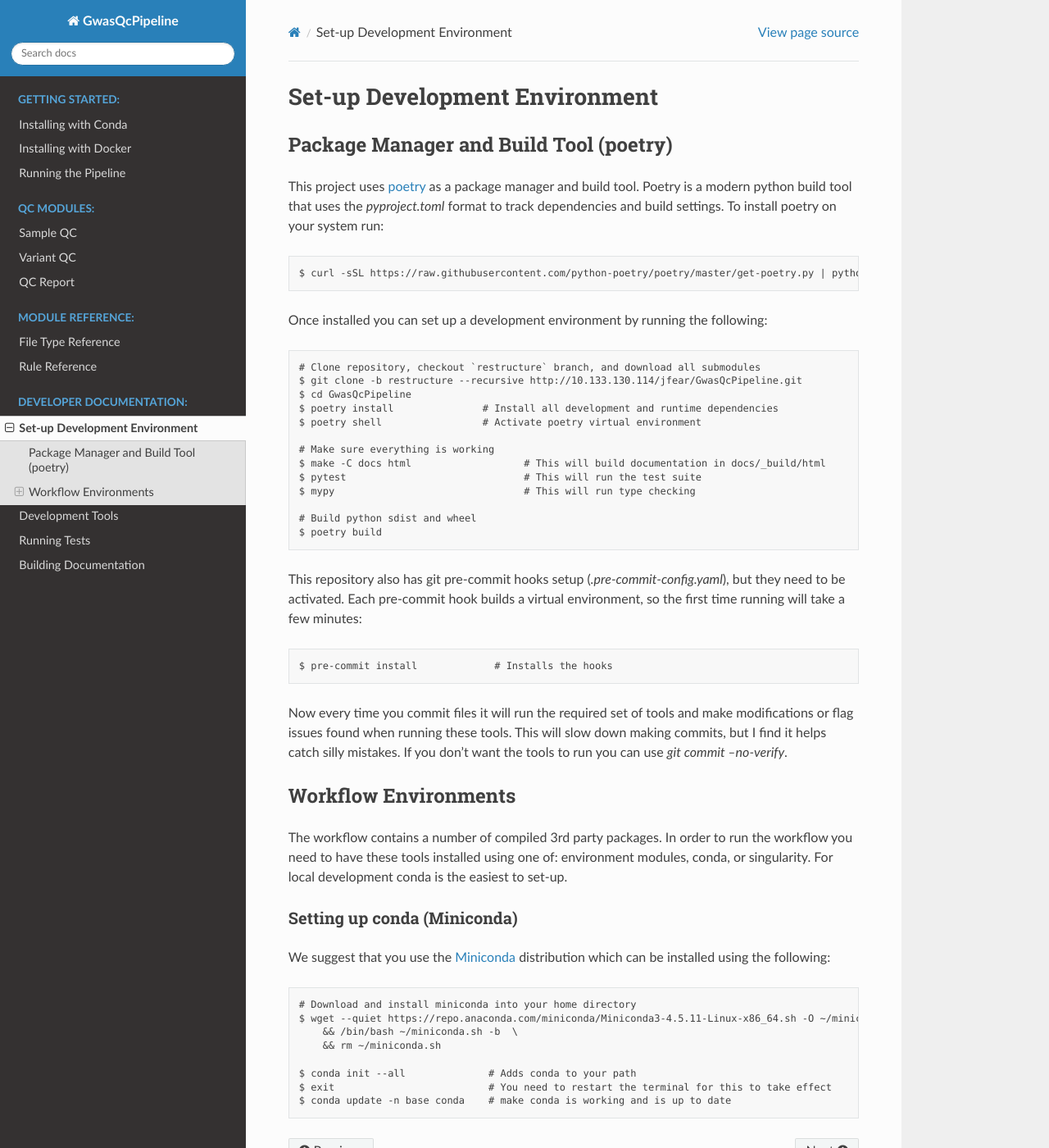
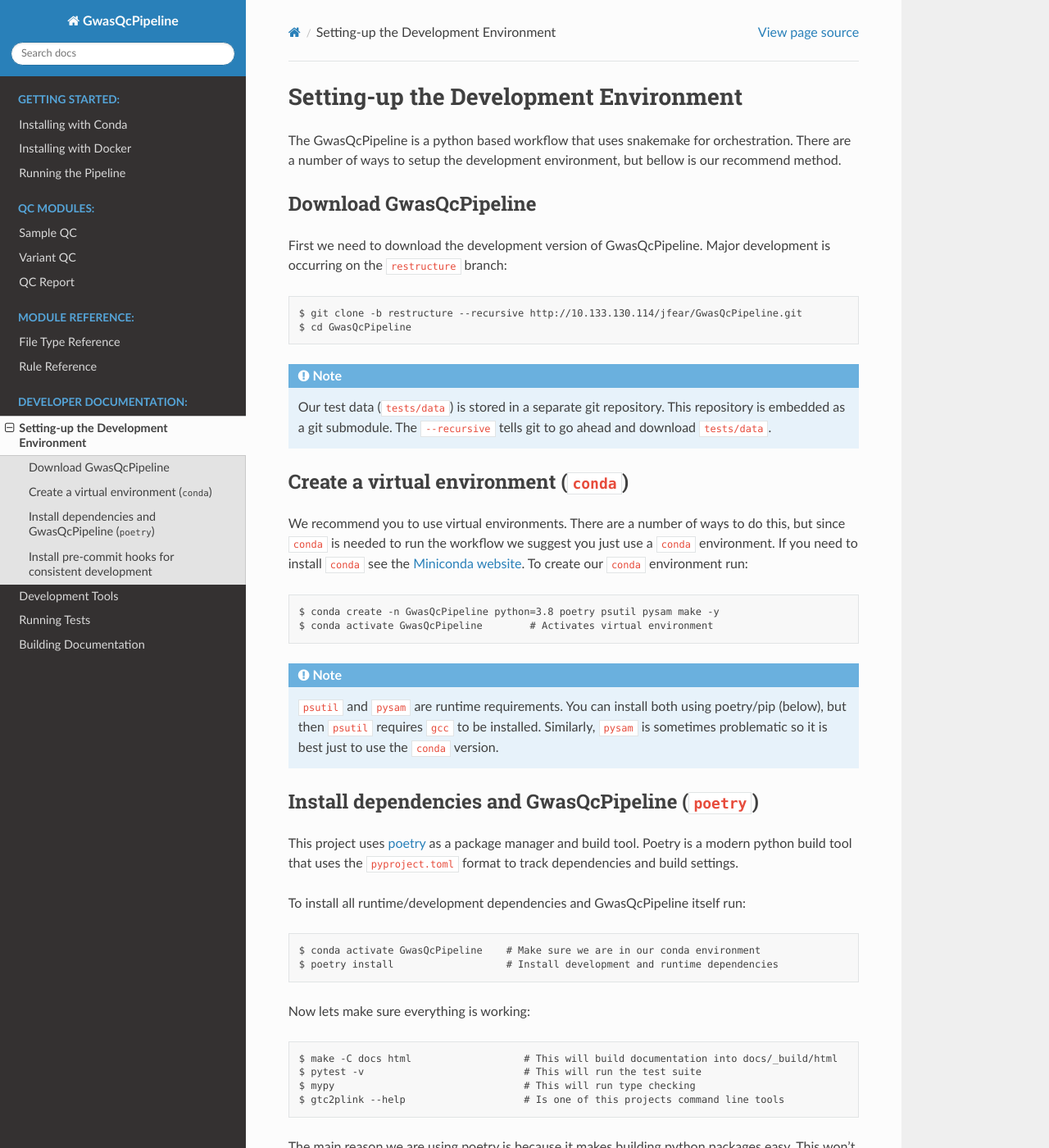
Before and after one commit to NCI-CGR/GwasQcPipeline, a Sphinx documentation site: the page built from docs/dev_docs/setup.rst, in a window 1280 px wide and 1400 px high. Shown: the whole window at 82% size. Built offline with Sphinx 7.4.7 and the Read the Docs theme 2.0.0, drawn with Linux system fonts in a browser that asks for light colours; some of the changed text lies outside the part shown.

Commit message:
Updates setup instructions.

```diff
--- a/docs/dev_docs/setup.rst
+++ b/docs/dev_docs/setup.rst
@@ -1,54 +1,78 @@
-Set-up Development Environment
-==============================
+Setting-up the Development Environment
+======================================
 
-Package Manager and Build Tool (poetry)
----------------------------------------
+The GwasQcPipeline is a python based workflow that uses snakemake for orchestration. There are a number of ways to setup the development environment, but bellow is our recommend method.
 
-This project uses poetry_ as a package manager and build tool. Poetry is a modern python build tool that uses the `pyproject.toml` format to track dependencies and build settings. To install poetry on your system run::
+Download GwasQcPipeline
+-----------------------
 
-    $ curl -sSL https://raw.githubusercontent.com/python-poetry/poetry/master/get-poetry.py | python
+First we need to download the development version of GwasQcPipeline. Major development is occurring on the ``restructure`` branch::
+
+    $ git clone -b restructure --recursive http://10.133.130.114/jfear/GwasQcPipeline.git
+    $ cd GwasQcPipeline
+
+.. note::
+
+    Our test data (``tests/data``) is stored in a separate git repository. This repository is embedded as a git submodule. The ``--recursive`` tells git to go ahead and download ``tests/data``.
+
+
+Create a virtual environment (``conda``)
+----------------------------------------
+
+We recommend you to use virtual environments. There are a number of ways to do this, but since ``conda`` is needed to run the workflow we suggest you just use a ``conda`` environment. If you need to install ``conda`` see the `Miniconda website`_. To create our ``conda`` environment run::
+
+    $ conda create -n GwasQcPipeline python=3.8 poetry psutil pysam make -y
+    $ conda activate GwasQcPipeline        # Activates virtual environment
+
+.. _Miniconda website: https://docs.conda.io/en/latest/miniconda.html
+
+.. note::
+
+    ``psutil`` and ``pysam`` are runtime requirements. You can install both using poetry/pip (below), but then ``psutil`` requires ``gcc`` to be installed. Similarly, ``pysam`` is sometimes problematic so it is best just to use the ``conda`` version.
+
+Install dependencies and GwasQcPipeline (``poetry``)
+----------------------------------------------------
+
+This project uses poetry_ as a package manager and build tool. Poetry is a modern python build tool that uses the ``pyproject.toml`` format to track dependencies and build settings.
 
 .. _poetry: https://python-poetry.org/
 
-Once installed you can set up a development environment by running the following::
+To install all runtime/development dependencies and GwasQcPipeline itself run::
 
-    # Clone repository, checkout `restructure` branch, and download all submodules
-    $ git clone -b restructure --recursive http://10.133.130.114/jfear/GwasQcPipeline.git
-    $ cd GwasQcPipeline
-    $ poetry install               # Install all development and runtime dependencies
-    $ poetry shell                 # Activate poetry virtual environment
+    $ conda activate GwasQcPipeline    # Make sure we are in our conda environment
+    $ poetry install                   # Install development and runtime dependencies
 
-    # Make sure everything is working
-    $ make -C docs html                   # This will build documentation in docs/_build/html
-    $ pytest                              # This will run the test suite
+Now lets make sure everything is working::
+
+    $ make -C docs html                   # This will build documentation into docs/_build/html
+    $ pytest -v                           # This will run the test suite
     $ mypy                                # This will run type checking
+    $ gtc2plink --help                    # Is one of this projects command line tools
 
-    # Build python sdist and wheel
-    $ poetry build
+The main reason we are using poetry is because it makes building python packages easy. This won't be useful until we are ready to deploy. However, if you wanted to build a python package that you could push to pypi or email someone you would run::
 
-This repository also has git pre-commit hooks setup (`.pre-commit-config.yaml`), but they need to be activated. Each pre-commit hook builds a virtual environment, so the first time running will take a few minutes::
+    $ poetry build                        # Build artifacts are in ./dist
+
+Install pre-commit hooks for consistent development
+---------------------------------------------------
+
+There are a number of tools out there to make coding cleaner and more consistent. For example, there are code formatters (i.e., ``black``, ``isort``, ``snakefmt``), code linters (i.e., ``flake8``, ``rstcheck``), type checkers (i.e., ``mypy``). These tools also help catch small mistakes. This repository has a set of git pre-commit hooks (``.pre-commit-config.yaml``) that will run a suite of tools at each commit. This helps keeps issues from making it into the code base.
+
+There is a one-time install that you need to setup in your local version of GwasQcPipeline::
 
     $ pre-commit install             # Installs the hooks
+    $ pre-commit run                 # Make sure everything is working
 
-Now every time you commit files it will run the required set of tools and make modifications or flag issues found when running these tools. This will slow down making commits, but I find it helps catch silly mistakes. If you don't want the tools to run you can use `git commit --no-verify`.
+.. note::
 
-Workflow Environments
----------------------
+    The first time you run pre-commit it needs to download and setup virtual environments for each tool. This may take a few minutes.
 
-The workflow contains a number of compiled 3rd party packages. In order to run the workflow you need to have these tools installed using one of: environment modules, conda, or singularity. For local development conda is the easiest to set-up.
+.. note::
 
-Setting up conda (Miniconda)
-::::::::::::::::::::::::::::
+    Tools are only run on files with changes, if this is a fresh clone of the repository then all tools will be skipped.
 
-We suggest that you use the Miniconda_ distribution which can be installed using the following::
+.. warning::
 
-    # Download and install miniconda into your home directory
-    $ wget --quiet https://repo.anaconda.com/miniconda/Miniconda3-4.5.11-Linux-x86_64.sh -O ~/miniconda.sh \
-        && /bin/bash ~/miniconda.sh -b  \
-        && rm ~/miniconda.sh
+    Now every time you commit files it will run the required set of tools for the staged files. If an auto formatter detects a problem it will make the changes, but you will have to re-stage that file.
 
-    $ conda init --all              # Adds conda to your path
-    $ exit                          # You need to restart the terminal for this to take effect
-    $ conda update -n base conda    # make conda is working and is up to date
-
-.. _Miniconda: https://docs.conda.io/en/latest/miniconda.html
+    This will slow down making commits, but I find the benefits out weight the inconvenience. If you want to force something and ignore the pre-commit hooks you can always run ``git commit --no-verify``. However, make sure it is absolutely necessary!
```
